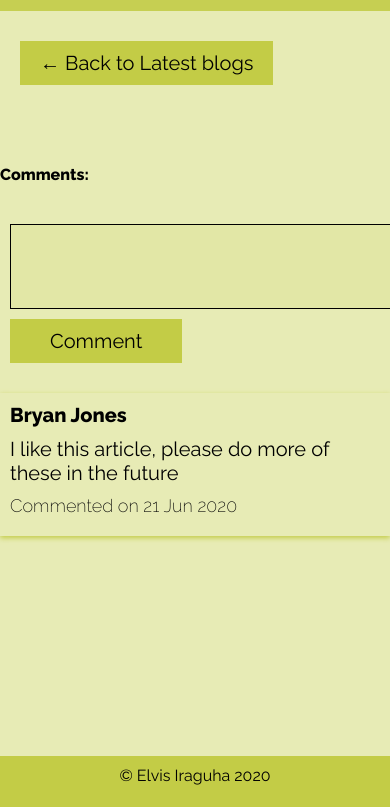
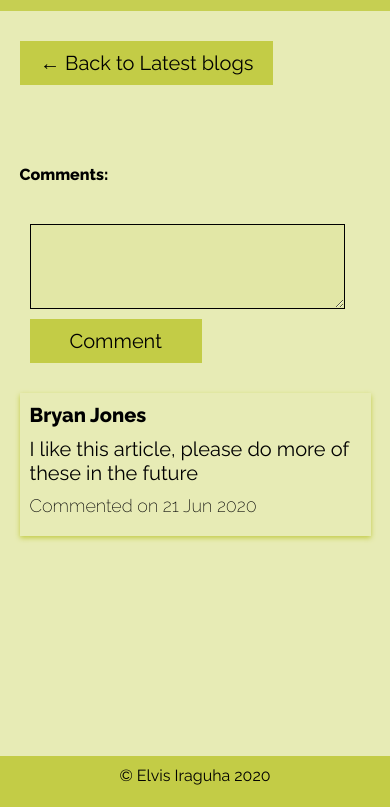
Before and after one commit to elvisiraguha/my-brand, a plain HTML site: page UI/pages/article.html in a window 390 px wide. Shown: the part 57-864 px from the top of the page. Drawn offline with Linux system fonts and the light colour scheme.

Commit message:
fix comment box responsiveness

```diff
--- a/UI/styles/article.css
+++ b/UI/styles/article.css
@@ -161,7 +161,7 @@ section.comments {
   font-size: 18px;
   font-weight: normal;
   font-family: inherit;
-  width: 100%;
+  width: 90%;
   padding: 10px 5px;
   background-color: #c3cc4622;
   margin: 10px 0;
@@ -294,4 +294,8 @@ section.comments {
     align-items: flex-start;
     padding: 0 20px;
   }
+
+  section.comments {
+    width: 90%;
+  }
 }
```
